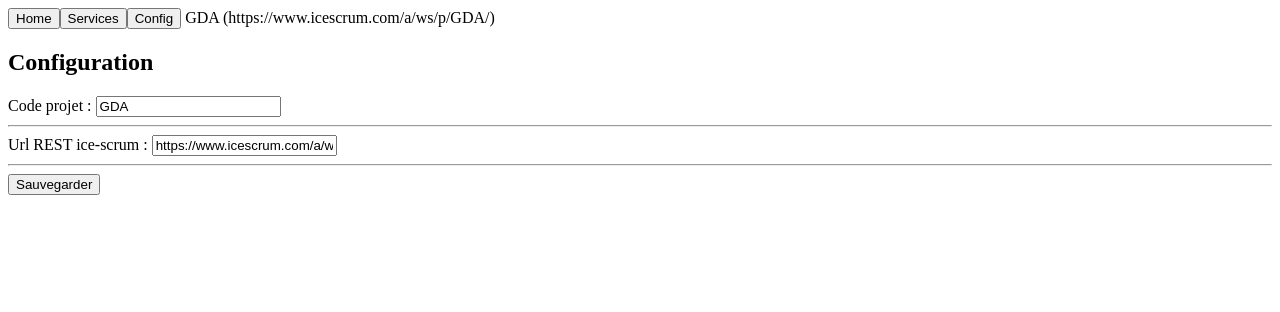
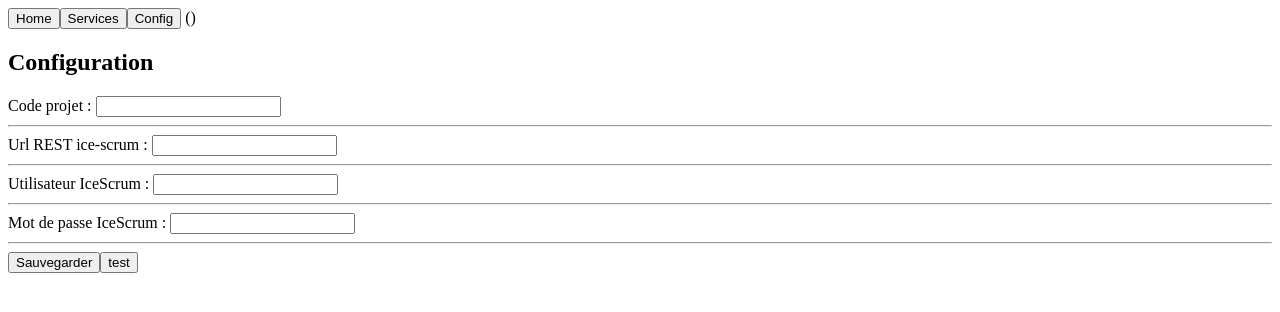
Before and after one commit to nicolasguilhem/icescrum-io, an Angular app: page /config in a window 1280 px wide. Shown: the top 312 px of the page. Built offline with nearby package versions, Linux system fonts and the light colour scheme.

Commit message:
ajout gestion login + password

```diff
--- a/src/app/app.module.ts
+++ b/src/app/app.module.ts
@@ -15,6 +15,8 @@ import { PageConfigComponent } from './page-config/page-config.component';
 import { PageServicesComponent } from './page-services/page-services.component';
 import { ConfigPropertyDirective } from './config-property.directive';
 import { BaseUrlIceScrumComponent } from './base-url-ice-scrum/base-url-ice-scrum.component';
+import { LoginIceScrumComponent } from './login-ice-scrum/login-ice-scrum.component';
+import { PasswdIceScrumComponent } from './passwd-ice-scrum/passwd-ice-scrum.component';
 
 @NgModule({
   declarations: [
@@ -25,7 +27,9 @@ import { BaseUrlIceScrumComponent } from './base-url-ice-scrum/base-url-ice-scru
     PageConfigComponent,
     PageServicesComponent,
     ConfigPropertyDirective,
-    BaseUrlIceScrumComponent
+    BaseUrlIceScrumComponent,
+    LoginIceScrumComponent,
+    PasswdIceScrumComponent
   ],
   imports: [
     BrowserModule,
--- a/src/app/app.settings.ts
+++ b/src/app/app.settings.ts
@@ -2,7 +2,7 @@ import { Injectable } from '@angular/core';
 
 @Injectable()
 export class settings {
-    private _baseUrlIceScrum: string = 'https://www.icescrum.com/a/ws/p/GDA/';
+    private _baseUrlIceScrum: string = '';
     get baseUrlIceScrum(): string {
         return this._baseUrlIceScrum;
     }
@@ -10,7 +10,23 @@ export class settings {
         this._baseUrlIceScrum = value;
     }
 
-    private _projetActif: string = 'GDA';
+    private _loginIceScrum: string = '';
+    get loginIceScrum(): string {
+        return this._loginIceScrum;
+    }
+    set loginIceScrum(value:string) {
+        this._loginIceScrum = value;
+    }
+
+    private _passwdIceScrum: string = '';
+    get passwdIceScrum(): string {
+        return this._passwdIceScrum;
+    }
+    set passwdIceScrum(value:string) {
+        this._passwdIceScrum = value;
+    }
+
+    private _projetActif: string = '';
     get projetActif(): string {
         return this._projetActif;
     }
--- a/src/app/ice-scrum-dao.service.ts
+++ b/src/app/ice-scrum-dao.service.ts
@@ -11,4 +11,11 @@ export class IceScrumDAOService {
   getBaseUri():string {
     return this.settings.baseUrlIceScrum;
   }
+
+  testConnexion() {
+    let headers = new Headers();
+    headers.append("Authorization","Basic "+btoa(this.settings.loginIceScrum+":"+this.settings.passwdIceScrum));
+    this.http.get(this.settings.baseUrlIceScrum+'/release', headers)
+    .subscribe((reponse) => console.log(reponse.json()));
+  }
 }
--- /dev/null
+++ b/src/app/login-ice-scrum/login-ice-scrum.component.html
@@ -0,0 +1,2 @@
+<label for="login">Utilisateur IceScrum : </label>
+<input type="text" id="login" [(ngModel)]="loginIceScrum">
--- /dev/null
+++ b/src/app/login-ice-scrum/login-ice-scrum.component.ts
@@ -0,0 +1,30 @@
+import { Component, OnInit, Input, Output, EventEmitter } from '@angular/core';
+import { FormControl } from "@angular/forms";
+
+@Component({
+  selector: 'app-login-ice-scrum',
+  templateUrl: './login-ice-scrum.component.html',
+  styleUrls: ['./login-ice-scrum.component.css']
+})
+export class LoginIceScrumComponent implements OnInit {
+
+  @Output()
+  loginIceScrumChange: EventEmitter<string> = new EventEmitter<string>();
+
+  private _loginIceScrum: string;
+
+  @Input()
+  get loginIceScrum(): string {
+    return this._loginIceScrum;
+  }
+
+  set loginIceScrum(value: string) {
+    this._loginIceScrum = value;
+    this.loginIceScrumChange.emit(value);
+  }
+
+  constructor() { }
+
+  ngOnInit() {
+  }
+}
--- a/src/app/page-config/page-config.component.html
+++ b/src/app/page-config/page-config.component.html
@@ -3,4 +3,9 @@
 <hr>
 <app-base-url-ice-scrum appConfigProperty='baseUrlIceScrum' appConfigValue='{{urlRest}}' [(urlRest)]="urlRest"></app-base-url-ice-scrum>
 <hr>
+<app-login-ice-scrum appConfigProperty='loginIceScrum' appConfigValue='{{loginIceScrum}}' [(loginIceScrum)]="loginIceScrum"></app-login-ice-scrum>
+<hr>
+<app-passwd-ice-scrum appConfigProperty='passwdIceScrum' appConfigValue='{{passwdIceScrum}}' [(passwdIceScrum)]="passwdIceScrum"></app-passwd-ice-scrum>
+<hr>
 <button type="button" (click)="sauvegarderConfig()">Sauvegarder</button>
+<button type="button" (click)="testConnxion()">test</button>
--- a/src/app/page-config/page-config.component.ts
+++ b/src/app/page-config/page-config.component.ts
@@ -1,6 +1,7 @@
 import { Component, OnInit, Output, EventEmitter, ViewChildren, QueryList, AfterViewInit } from '@angular/core';
 import { settings } from "app/app.settings";
 import { ConfigPropertyDirective } from "app/config-property.directive";
+import { IceScrumDAOService } from "app/ice-scrum-dao.service";
 
 @Component({
   selector: 'app-page-config',
@@ -9,7 +10,8 @@ import { ConfigPropertyDirective } from "app/config-property.directive";
 })
 export class PageConfigComponent implements OnInit {
 
-  constructor(private settings: settings) { }
+  constructor(private settings: settings,
+              private iceScrumDAOService: IceScrumDAOService) { }
 
   ngOnInit() {
     this._codeProjet = this.settings.projetActif;
@@ -32,10 +34,30 @@ export class PageConfigComponent implements OnInit {
     this._urlRest = value;
   }
 
+  _loginIceScrum: string;
+  get loginIceScrum():string {
+    return this._loginIceScrum;
+  }
+  set loginIceScrum(value: string) {
+    this._loginIceScrum = value;
+  }
+
+  _passwdIceScrum: string;
+  get passwdIceScrum():string {
+    return this._passwdIceScrum;
+  }
+  set passwdIceScrum(value: string) {
+    this._passwdIceScrum = value;
+  }
+
   @ViewChildren(ConfigPropertyDirective)
   lstConfigProperty: QueryList<ConfigPropertyDirective>;
 
   sauvegarderConfig() {
     this.lstConfigProperty.map((conf) => conf.sauvegarderConfig());
   }
+
+  testConnxion() {
+    this.iceScrumDAOService.testConnexion();
+  }
 }
--- /dev/null
+++ b/src/app/passwd-ice-scrum/passwd-ice-scrum.component.html
@@ -0,0 +1,2 @@
+<label for="passwd">Mot de passe IceScrum : </label>
+<input type="password" id="passwd" [(ngModel)]="passwdIceScrum">
--- /dev/null
+++ b/src/app/passwd-ice-scrum/passwd-ice-scrum.component.ts
@@ -0,0 +1,30 @@
+import { Component, OnInit, Input, Output, EventEmitter } from '@angular/core';
+import { FormControl } from "@angular/forms";
+
+@Component({
+  selector: 'app-passwd-ice-scrum',
+  templateUrl: './passwd-ice-scrum.component.html',
+  styleUrls: ['./passwd-ice-scrum.component.css']
+})
+export class PasswdIceScrumComponent implements OnInit {
+
+  @Output()
+  passwdIceScrumChange: EventEmitter<string> = new EventEmitter<string>();
+
+  private _passwdIceScrum: string;
+
+  @Input()
+  get passwdIceScrum(): string {
+    return this._passwdIceScrum;
+  }
+
+  set passwdIceScrum(value: string) {
+    this._passwdIceScrum = value;
+    this.passwdIceScrumChange.emit(value);
+  }
+
+  constructor() { }
+
+  ngOnInit() {
+  }
+}
```
Also changed, not shown: src/app/login-ice-scrum/login-ice-scrum.component.css (added), src/app/passwd-ice-scrum/passwd-ice-scrum.component.css (added), 2 other files (tests, documents, lock files or other folders).
